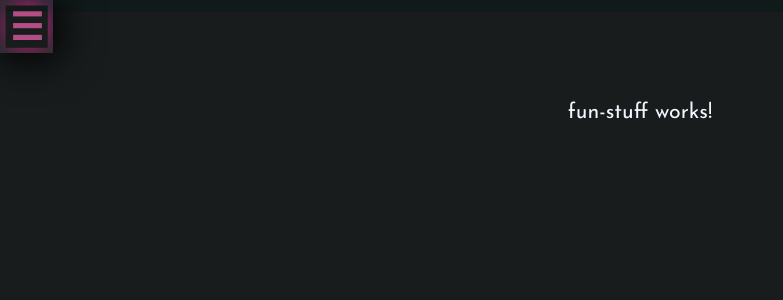
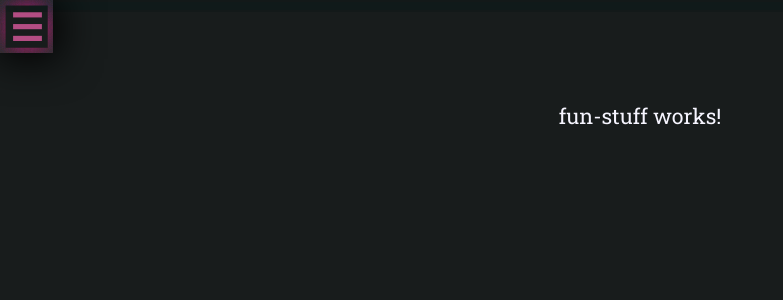
Before and after one commit to Ryi0/basic, an Angular app: page /funstuff in a window 1280 px wide. Shown: the top 300 px of the page, without its empty margins (0-783 px from the left). Built offline with nearby package versions, Linux system fonts and the light colour scheme.

Commit message:
0.0.7  Changed font

```diff
--- a/src/styles.scss
+++ b/src/styles.scss
@@ -1,4 +1,4 @@
-@import url('https://fonts.googleapis.com/css2?family=Josefin+Sans:ital,wght@0,100..700;1,100..700&display=swap');
+@import url('https://fonts.googleapis.com/css2?family=Roboto+Slab:wght@100..900&display=swap');
 @import "variables";
 
 $base-blur: 5px;
@@ -16,7 +16,7 @@
 }
 :root{
   color: $text;
-  font-family: "Josefin Sans", sans-serif;
+  font-family: "Roboto Slab", serif;
   font-optical-sizing: auto;
   font-style: normal;
   background: rgb(24,28,28);
```
